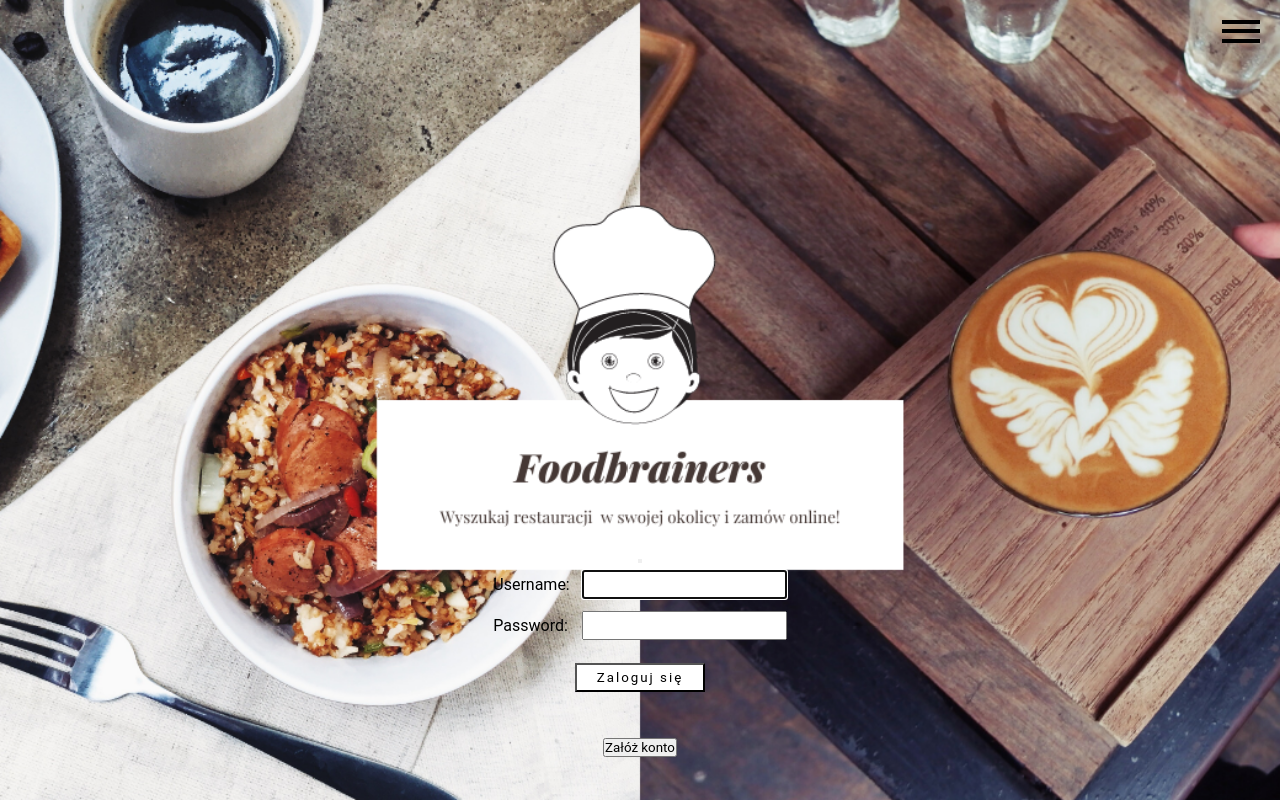
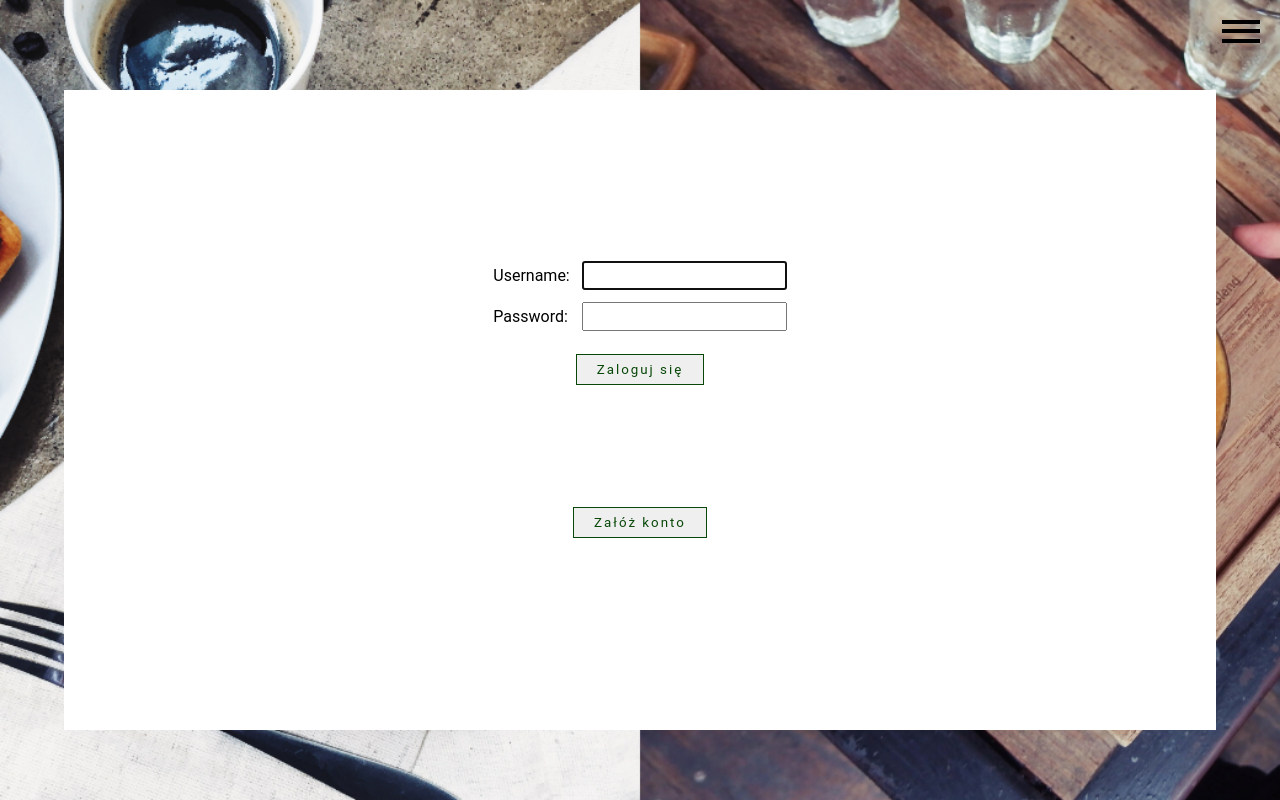
Before and after one commit to MPuzio15/foodbrainers, a Django app: page /accounts/login/ in a window 1280 px wide. Run offline with Django 3.2, Linux system fonts and the light colour scheme; some web fonts are replaced.

Commit message:
sign up function adited

```diff
--- a/restaurants/static/restaurants/style.css
+++ b/restaurants/static/restaurants/style.css
@@ -116,7 +116,7 @@ nav a:hover, .cart:hover{
     flex-direction: column;
     align-items: center;
     justify-content: flex-end;
-    margin-bottom: 2rem;
+    /* margin-bottom: 2rem; */
 }
 .login__form td, input{
     padding: 5px;
@@ -508,6 +508,28 @@ li.success{
     left: 0;
     z-index:-2;
 }
+.login__form{
+    height: auto;
+    width: 100%;
+}
+.login__form div{
+    display: flex;
+    flex-direction: column;
+    justify-content: center;
+    align-items: center;
+    flex-basis: 80%;
+}
+.login__form a{
+    flex-basis: 20%;
+    min-height: 30vh;
+    justify-self: center;
+}
+.login__form > *{
+    flex-basis: 100%;
+    width: 100%;
+    align-self: center;
+    justify-self: center;
+}
 
 
 /* <------------------order----------------> */
@@ -565,6 +587,7 @@ li.success{
     border: 1px solid rgb(7, 71, 7);
     color: rgb(7, 71, 7);
     letter-spacing: 2px;
+    margin: 1rem 0;
 }
 .button:hover{
     background-color: transparent;
--- a/templates/registration/login.html
+++ b/templates/registration/login.html
@@ -14,8 +14,9 @@
 <p>Please login to see this page.</p>
 {% endif %}
 {% endif %}
-
+<section class='signup_container'>
 <form method="post" action="{% url 'login' %}" class="login__form">
+    <div>
     {% csrf_token %}
     <table class='login_table'>
         <tr>
@@ -26,21 +27,20 @@
             <td>{{ form.password.label_tag }}</td>
             <td>{{ form.password }}</td>
         </tr>
-        <button>{{form.}}</button>
 
     </table>
 
-    <input type="submit" value="Zaloguj się" class='login_button'>
-
+    <input type="submit" value="Zaloguj się" class='button'>
+    </div>
     <!-- # to jest tez ukryte pole next , w obsludze formularza django sobie to odczyta i po poprawnym zalogowaniu,
     # jak ktos poda sobie w adresie ?next=restaurant/1 to wtedy uzytkownik zostanie przekierowany pod ten adres -->
     <!-- jak nie jest zalogowany i wpisuje adres jakiejs strony, to django przekieruje go do strony login
     i jako next poda sobie automatycznie strone, do ktorej uzytkownik chcial przejsc -->
 
-    <input type="hidden" name="next" value="{{ next }}">
+    <input class="button" type="hidden" name="next" value="{{ next }}">
 </form>
-<a href="{% url 'restaurants:signup'%}" > <button>Załóż konto</button></a>
+<a  href="{% url 'restaurants:signup'%}" > <button class="button"> Załóż konto</button></a>
 {# Assumes you setup the password_reset view in your URLconf #}
-{# <p><a href="{% url 'password_reset' %}">Lost password?</a></p> #}
-
+{#<p><a href="{% url 'password_reset' %}">Lost password?</a></p>#}
+</section>
 {% endblock %}
```
